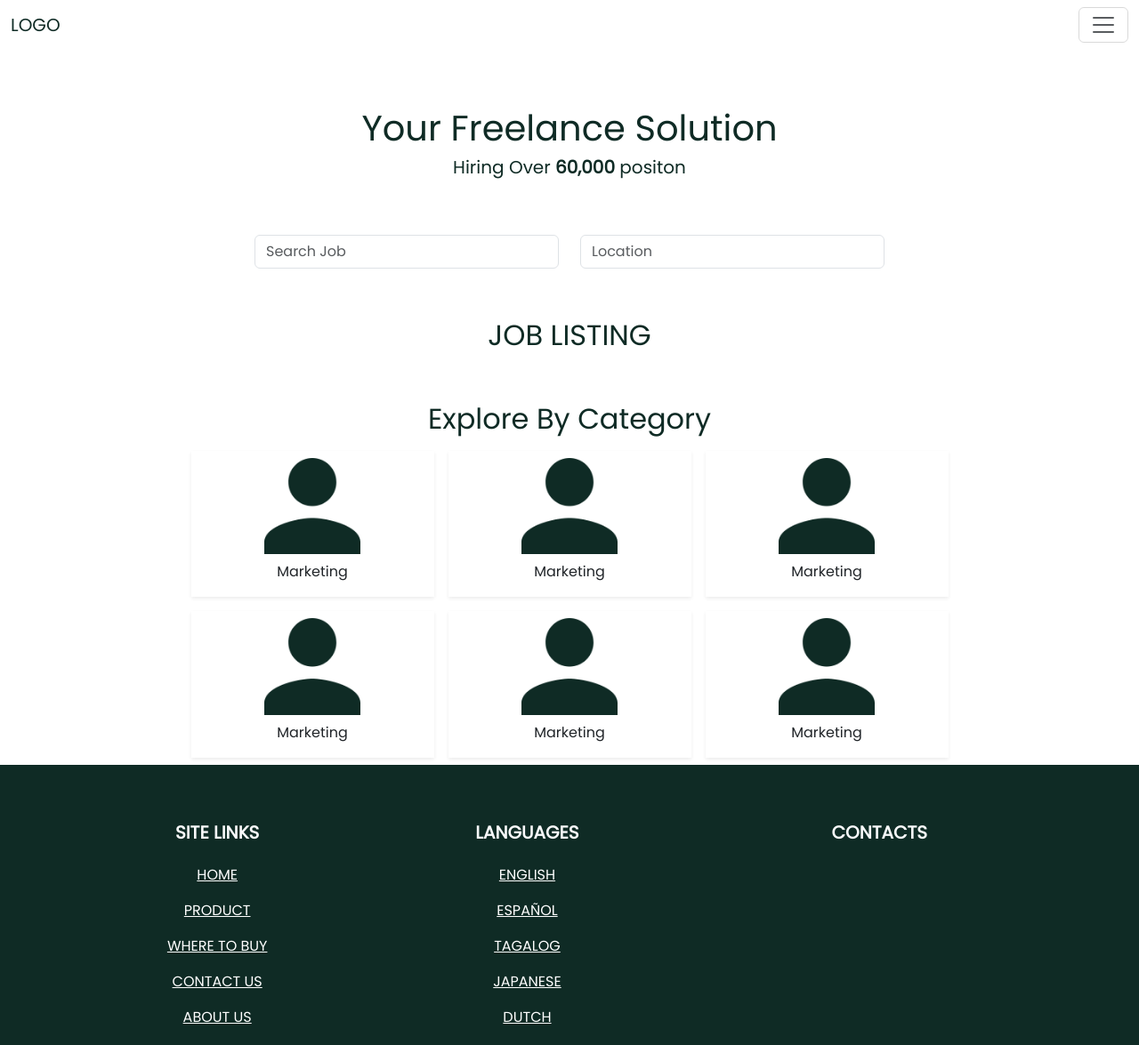
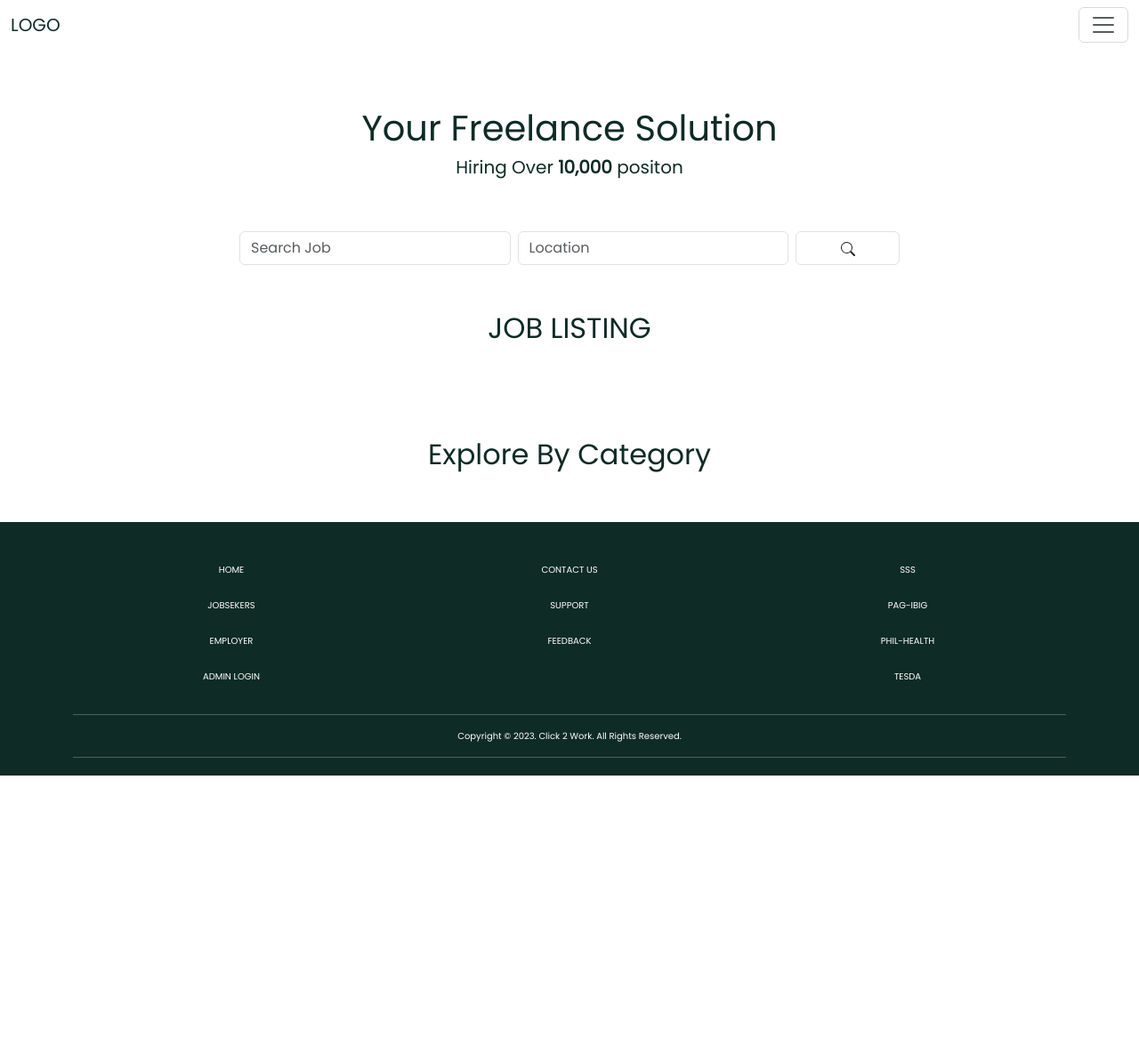
Before and after one commit to AbdulDeBorja09/MP2, a plain HTML site: page index.html in a window 1280 px wide. Shown: the top 1175 px of the page at 89% size. After the commit the page ends 872 px from the top, so only its background shows below. Drawn offline with nearby package versions, Linux system fonts and the light colour scheme.

Commit message:
renamed:    react.js -> Employee_jobs.html 	new file:   app.jsx 	modified:   index.html

```diff
--- a/index.html
+++ b/index.html
@@ -10,8 +10,16 @@
       integrity="sha384-9ndCyUaIbzAi2FUVXJi0CjmCapSmO7SnpJef0486qhLnuZ2cdeRhO02iuK6FUUVM"
       crossorigin="anonymous"
     />
+
     <link rel="stylesheet" href="style.css" />
     <title>Click 2 Work</title>
+    <style>
+      a {
+        text-decoration: none;
+        font-size: 10px;
+        color: white;
+      }
+    </style>
   </head>
   <body>
     <nav class="navbar fixed-top">
@@ -54,7 +62,7 @@
                 <a class="nav-link active" aria-current="page" href="#">Home</a>
               </li>
               <li class="nav-item">
-                <a class="nav-link" href="#">Link</a>
+                <a class="nav-link" href="#">tite</a>
               </li>
               <li class="nav-item dropdown">
                 <a
@@ -64,11 +72,11 @@
                   data-bs-toggle="dropdown"
                   aria-expanded="false"
                 >
-                  Dropdown
+                  tite
                 </a>
                 <ul class="dropdown-menu">
-                  <li><a class="dropdown-item" href="#">Action</a></li>
-                  <li><a class="dropdown-item" href="#">Another action</a></li>
+                  <li><a class="dropdown-item" href="#">tite</a></li>
+                  <li><a class="dropdown-item" href="#">tite</a></li>
                   <li>
                     <hr class="dropdown-divider" />
                   </li>
@@ -98,129 +106,100 @@
       <br />
       <br /><br />
       <h1 style="color: #0f2b25">Your Freelance Solution</h1>
-      <h5 style="color: #0f2b25">Hiring Over <b>60,000</b> positon</h5>
+      <h5 style="color: #0f2b25">Hiring Over <b>10,000</b> positon</h5>
     </div>
     <div class="container d-flex">
-      <div class="row mx-auto">
-        <div class="col-lg-6 col-md-5 col-sm-12">
-          <input
-            class="form-control w-100 m-2 mx-auto"
-            type="text"
-            placeholder="Search Job"
-            id="job"
-          />
+      <form action="" class="mx-auto">
+        <div class="row">
+          <div class="col-md-5 p-1 col-sm-12">
+            <input
+              class="form-control w-100 mx-auto"
+              type="text"
+              placeholder="Search Job"
+              id="job"
+            />
+          </div>
+          <div class="col-md-5 p-1 col-sm-12">
+            <input
+              class="form-control w-100 mx-auto"
+              type="text"
+              placeholder="Location"
+            />
+          </div>
+          <div class="col-md-2 p-1">
+            <button
+              type="submit"
+              id="search"
+              class="form-control btn-outline-dark"
+            >
+              <svg
+                xmlns="http://www.w3.org/2000/svg"
+                width="16"
+                height="16"
+                fill="currentColor"
+                class="bi bi-search"
+                viewBox="0 0 16 16"
+              >
+                <path
+                  d="M11.742 10.344a6.5 6.5 0 1 0-1.397 1.398h-.001c.03.04.062.078.098.115l3.85 3.85a1 1 0 0 0 1.415-1.414l-3.85-3.85a1.007 1.007 0 0 0-.115-.1zM12 6.5a5.5 5.5 0 1 1-11 0 5.5 5.5 0 0 1 11 0z"
+                />
+              </svg>
+            </button>
+          </div>
         </div>
-        <div class="col-lg-6 col-md-5 col-sm-12">
-          <input
-            class="form-control w-100 m-2 mx-auto"
-            type="text"
-            placeholder="Location"
-          />
-        </div>
-      </div>
+      </form>
     </div>
     <div class="container text-center p-5">
       <h2 style="color: #0f2b25">JOB LISTING</h2>
     </div>
 
-    <div class="container text-center">
+    <div class="container text-center p-5">
       <h2 style="color: #0f2b25">Explore By Category</h2>
       <div class="row"></div>
     </div>
-    <div class="container">
-      <div class="container-fluid">
-        <div class="row align-content-center mx-auto justify-content-center">
-          <div class="col-5 col-sm-3 shadow-sm m-2 text-center">
-            <img src="images/icon.png" class="w-50 p-2" />
-            <p>Marketing</p>
-          </div>
 
-          <div class="col-5 col-sm-3 shadow-sm m-2 text-center">
-            <img src="images/icon.png" class="w-50 p-2" />
-            <p>Marketing</p>
-          </div>
-          <div class="col-5 col-sm-3 shadow-sm m-2 text-center">
-            <img src="images/icon.png" class="w-50 p-2" />
-            <p>Marketing</p>
-          </div>
-          <div class="col-5 col-sm-3 shadow-sm m-2 text-center">
-            <img src="images/icon.png" class="w-50 p-2" />
-            <p>Marketing</p>
-          </div>
-          <div class="col-5 col-sm-3 shadow-sm m-2 text-center">
-            <img src="images/icon.png" class="w-50 p-2" />
-            <p>Marketing</p>
-          </div>
-          <div class="col-5 col-sm-3 shadow-sm m-2 text-center">
-            <img src="images/icon.png" class="w-50 p-2" />
-            <p>Marketing</p>
-          </div>
-        </div>
-      </div>
-    </div>
 
-    <footer class="text-white pt-5 pb-4" style="background-color: #0f2b25">
+    <footer class="text-white pt-4 pb-1" style="background-color: #0f2b25">
       <div class="container text-center text-md-left">
         <div class="row text-center text-md-left">
-          <div class="col-md-2 col-lg-2 col-xl-2 mx-auto mt-3">
-            <h5
-              class="text-uppercase mb-4 font-weight-bold text-light"
-              style="font-weight: 700"
-            >
-              SITE LINKS
-            </h5>
-            <div class="fs-6">
-              <p>
+          <div class="col-md-3 col-lg-3 col-xl-3 mx-auto mt-3">
+            <div class="fs-6" ">
+              <p >
                 <a href="index.html" class="text-white">HOME</a>
               </p>
               <p>
-                <a href="product.html" class="text-white">PRODUCT</a>
+                <a href="product.html" class="text-white">JOBSEKERS</a>
               </p>
               <p>
-                <a href="onsite.html" class="text-white">WHERE TO BUY</a>
+                <a href="onsite.html" class="text-white">EMPLOYER</a>
               </p>
               <p>
-                <a href="contact.html" class="text-white">CONTACT US</a>
-              </p>
-              <p>
-                <a href="about.html" class="text-white">ABOUT US</a>
+                <a href="contact.html" class="text-white">ADMIN LOGIN</a>
               </p>
             </div>
           </div>
-          <div class="col-md-3 col-lg-2 col-xl-2 mx-auto mt-3">
-            <h5
-              class="text-uppercase mb-4 font-weight-bold text-light"
-              style="font-weight: 700"
-            >
-              LANGUAGES
-            </h5>
+
+          <div class="col-md-3 col-lg-3 col-xl-3 mx-auto mt-3">
             <p>
-              <a href="#" class="text-white">ENGLISH</a>
+              <a href="#" class="text-white">CONTACT US</a>
             </p>
             <p>
-              <a href="#" class="text-white">ESPAÑOL</a>
+              <a href="#" class="text-white">SUPPORT</a>
             </p>
             <p>
-              <a href="#" class="text-white">TAGALOG</a>
+              <a href="#" class="text-white">FEEDBACK</a>
             </p>
-            <p>
-              <a href="#" class="text-white">JAPANESE</a>
-            </p>
-            <p>
-              <a href="#" class="text-white">DUTCH</a>
-            </p>
+
           </div>
-          <div class="col-md-4 col-lg-3 col-xl-3 mx-auto mt-3">
-            <h5
-              class="text-uppercase mb-4 font-weight-bold text-light"
-              style="font-weight: 700"
-            >
-              CONTACTS
-            </h5>
+          <div class="col-md-3 col-lg-3 col-xl-3 mx-auto mt-3">
+            <p><a href="https://www.sss.gov.ph">SSS</a></p>
+            <p><a href="https://www.pagibigfund.gov.ph">PAG-IBIG</a></p>
+            <p><a href="https://www.philhealth.gov.ph">PHIL-HEALTH</a></p>
+            <p><a href="https://www.tesda.gov.ph">TESDA</a></p>
           </div>
         </div>
         <hr />
-        <div class="container-fluid text-center">
+        <div class="container-fluid text-center" style="font-size: 10px;">
           <p>Copyright © 2023. Click 2 Work. All Rights Reserved.</p>
         </div>
         <hr />
```
Also changed, not shown: Employee_jobs.html (added), app.jsx (added), react.js (deleted).
